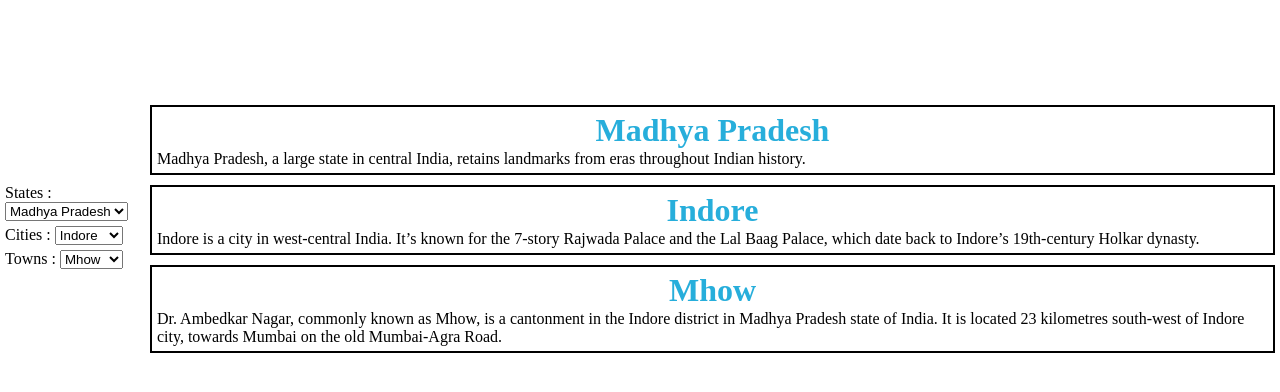
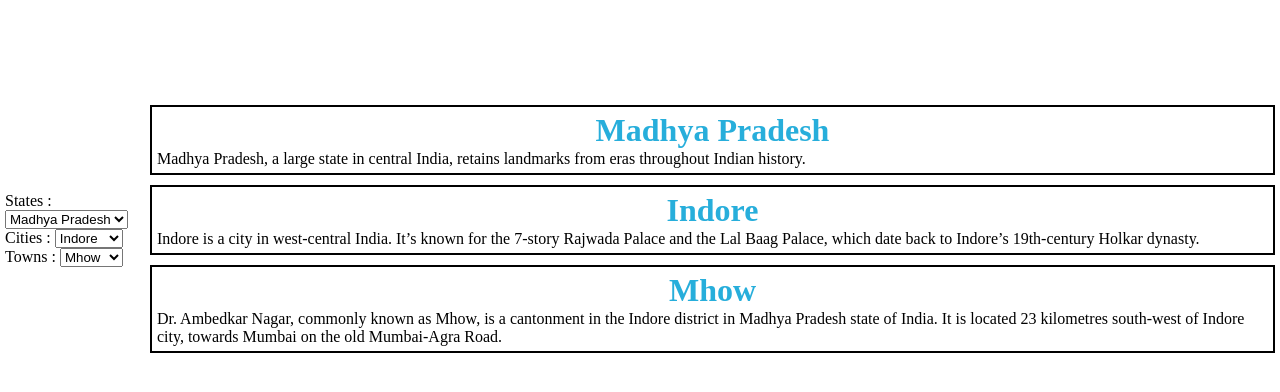
Before and after one commit to divyu-s/React-will-you-be-my-valentine---Dropdown, a React app: page / in a window 1280 px wide. Shown: the top 392 px of the page. Built offline with nearby package versions, Linux system fonts and the light colour scheme.

Commit message:
updated id's

```diff
--- a/src/components/App.js
+++ b/src/components/App.js
@@ -274,7 +274,7 @@ function App()
 	<div id="main">
 		<div className="container">
 		<div className="select">
-		<div id="state">
+		<div id="#state">
 			States : <select onChange={updateState}>
 				{
 					states.map(element =>(
@@ -283,7 +283,7 @@ function App()
 				}
 			</select>
 		</div>
-		<div id="city">
+		<div id="#city">
 		    Cities : <select onChange={updateCity}>
                    {
 					 // console.log(cities)
@@ -293,7 +293,7 @@ function App()
 				   }
 			</select>
 		</div>
-		<div id="landmark">
+		<div id="#landmark">
 		    Towns : <select onChange={updateTown}>{
                     towns.map(element=>(
 						<option>{element.name}</option>
```
